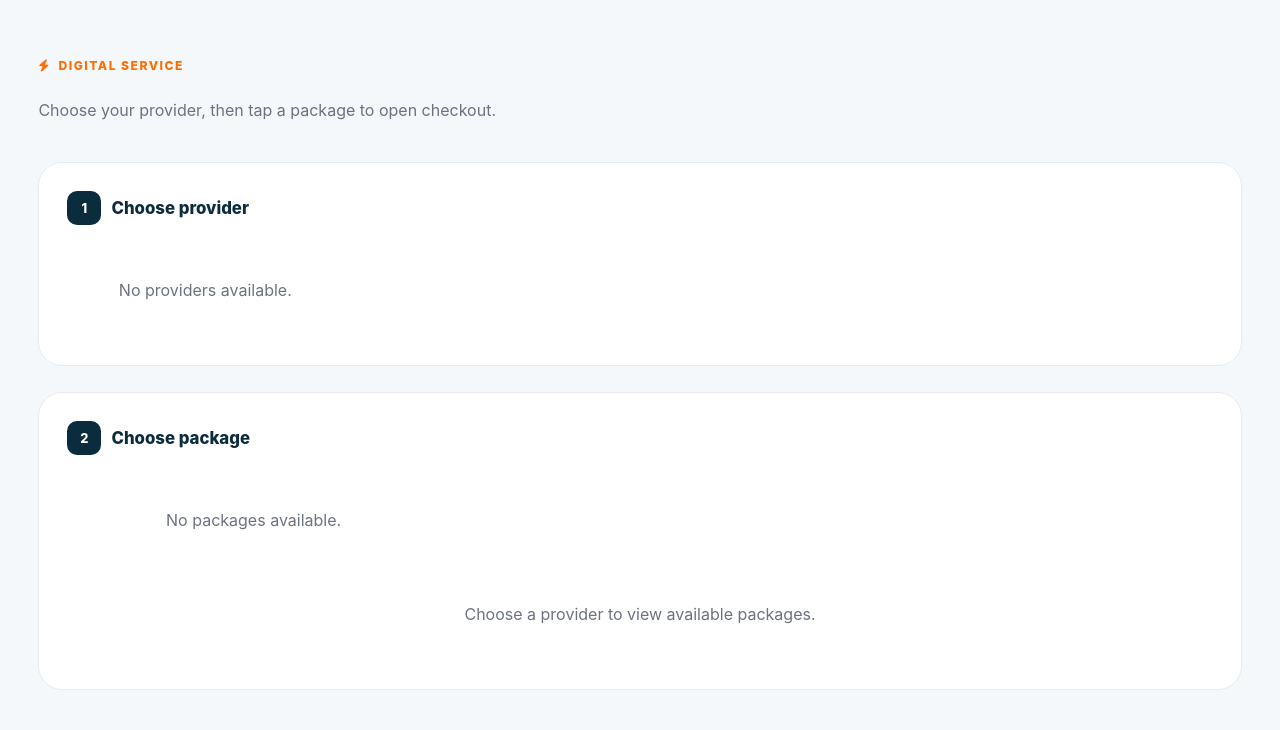
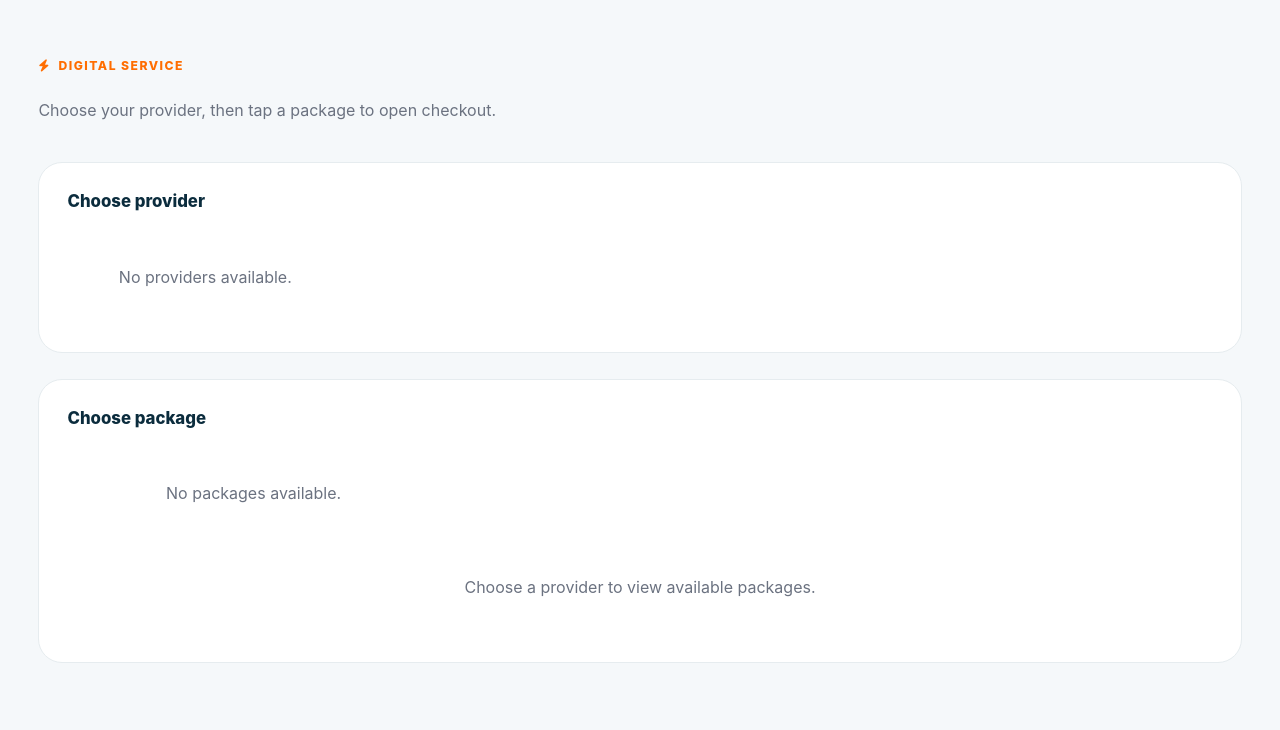
Before and after one commit to niv-3/ResultPin, a Django app: template store/templates/store/service_dashboard.html in a window 1280 px wide. Shown: the part 72-802 px from the top of the page. Run offline with Django 5.2, Linux system fonts and the light colour scheme; the template is opened without the code that fills it, so the values that code supplies are empty.

Commit message:
Remove provider and package step numbers

```diff
--- a/store/templates/store/service_dashboard.html
+++ b/store/templates/store/service_dashboard.html
@@ -112,19 +112,6 @@
     align-items:center;
     gap:10px;
     margin-bottom:18px;
-}
-
-.flow-number{
-    width:34px;
-    height:34px;
-    border-radius:10px;
-    display:flex;
-    align-items:center;
-    justify-content:center;
-    background:var(--primary);
-    color:#fff;
-    font-size:.8rem;
-    font-weight:800;
 }
 
 .flow-label h3{
@@ -411,8 +398,6 @@
 
     <div class="flow-label">
 
-        <div class="flow-number">1</div>
-
         <h3>Choose provider</h3>
 
     </div>
@@ -471,8 +456,6 @@
 <div class="flow-card" id="package-step">
 
     <div class="flow-label">
-
-        <div class="flow-number">2</div>
 
         <h3 id="package-title">Choose package</h3>
 
```
